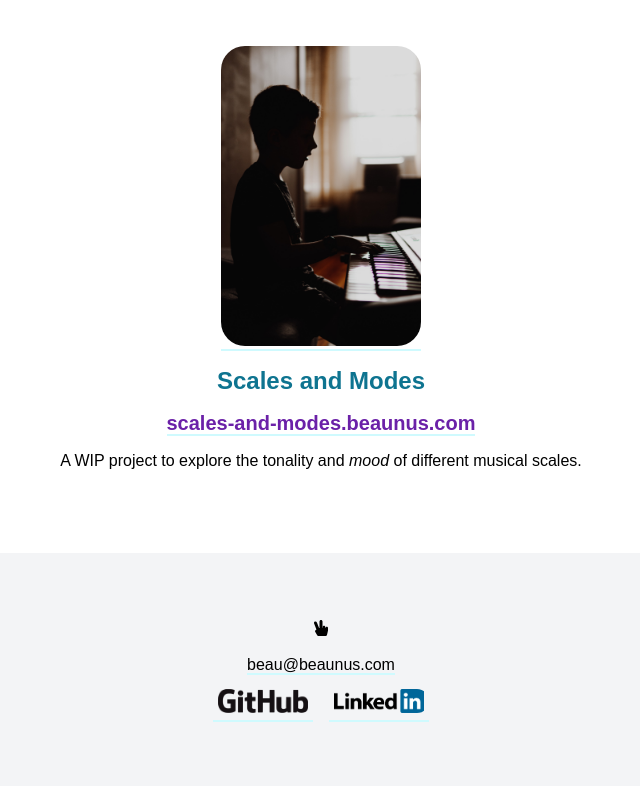
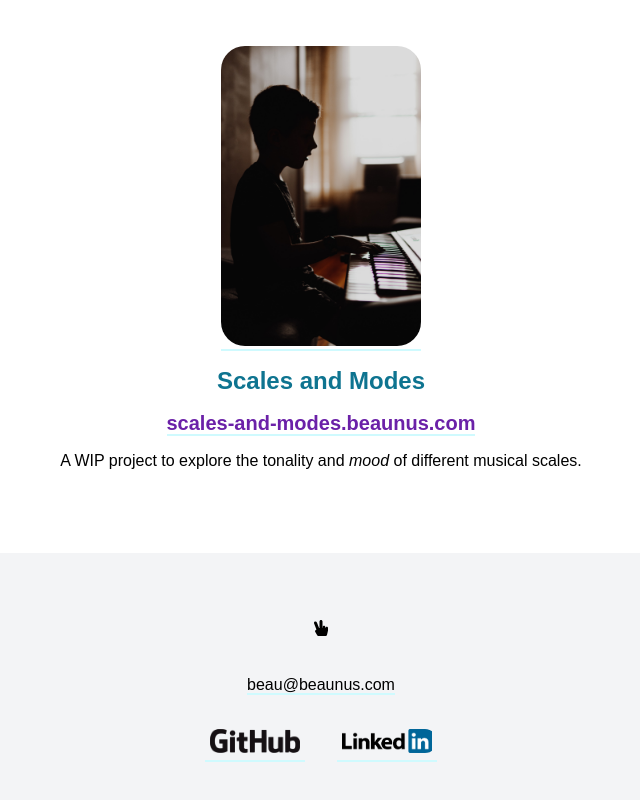
Before and after one commit to beaunus/beaunus.com, a Next.js app: page / in a window 1280 px wide. Shown: the part 4007-4807 px from the top of the page, without its empty margins (319-959 px from the left). Built offline with nearby package versions, Linux system fonts and the light colour scheme.

Commit message:
feature: footer spacing

```diff
--- a/pages/index.tsx
+++ b/pages/index.tsx
@@ -368,7 +368,7 @@ const Home: NextPage = () => (
           musical scales.
         </p>
       </section>
-      <section className="flex flex-col gap-3 justify-evenly py-16 px-5 odd:mt-2 odd:bg-gray-100">
+      <section className="flex flex-col gap-8 justify-evenly py-16 px-5 odd:mt-2 odd:bg-gray-100">
         <p>
           <FontAwesomeIcon icon={faHandPeace} />
         </p>
@@ -380,7 +380,7 @@ const Home: NextPage = () => (
             beau@beaunus.com
           </a>
         </p>
-        <div className="flex flex-wrap gap-4 justify-center">
+        <div className="flex flex-wrap gap-8 justify-center">
           <a
             className="hover:bg-cyan-100 border-b-2 border-b-cyan-100 transition duration-75 ease-in-out"
             href="https://github.com/beaunus"
```
